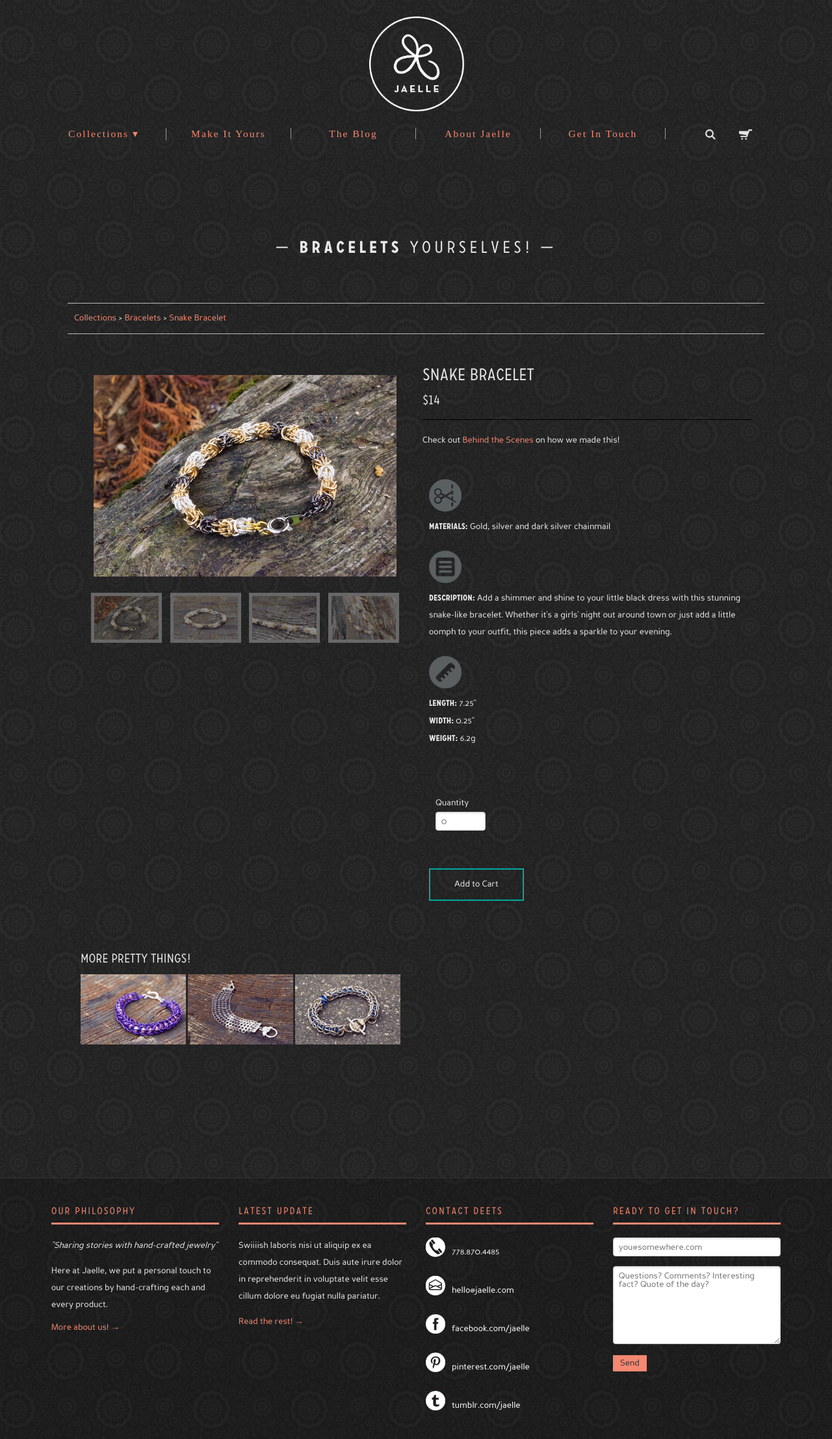
After one commit to maryngo/Jaelle, a PHP site: page /snake-bracelet.html in a window 1280 px wide. The commit adds this page. Shown: the whole page at 65% size. Run offline with PHP 8.4, Linux system fonts and the light colour scheme.

Commit message:
Created snake-bracelet html, took out box in stylesheet Changed colour of text. Added product description icons

```diff
--- a/Week 10/css/stylesheet_product.css
+++ b/Week 10/css/stylesheet_product.css
@@ -14,11 +14,13 @@ html, body {
 .content {
 	padding: 10px 30px 100px 30px;
 	margin: 0 10px;
-	background-color: rgba(255, 255, 255, 0.7);
+	/*background-color: rgba(255, 255, 255, 0.7);*/
 }
 
 .content p, h1, h2, h3 {
- 	color: #333333;
+ 	/*color: #333333;*/
+ 	color: #e8e8e8;
+
  }
 
 .category-header {
--- /dev/null
+++ b/Week 10/snake-bracelet.html
@@ -0,0 +1,285 @@
+<!DOCTYPE html>
+
+<head>
+	<meta charset = "UTF-8">
+
+	<title>Jaelle | Products</title>
+
+ 	<script src="./js/modernizr.js"></script>
+
+
+	<!-- stylesheets -->
+	<link rel="stylesheet" type="text/css" href="css/grid.css" />
+	<link rel="stylesheet" type="text/css" href="css/stylesheet.css" />
+	<link rel="stylesheet" type="text/css" href="css/stylesheet_product.css" />
+
+
+	<!-- javascrip -->
+	<!-- HTML5shiv.js from http://code.google.com/p/html5shiv/ for compatibility on older IE browsers -->
+	<script type="text/javascript" src="js/html5shiv.js"></script>
+
+	<!--[if lt IE 9]>
+	<script src="http://css3-mediaqueries-js.googlecode.com/files/css3-mediaqueries.js"></script>
+	<script src="http://html5shim.googlecode.com/svn/trunk/html5.js"></script>
+	<![endif]-->
+
+</head>
+
+<body>
+
+	<!-- row width: 90% -->
+	<div class="row ninety">
+
+		<!-- logo -->
+		<header class="twelve columns">
+			<div id="logo-container">
+				<a href="index.html"><img class="logo" src="img/logo-new.png" alt="Jaelle" /></a>
+			</div>
+		</header>
+		<!-- end logo -->
+
+		<!-- nav bar -->
+		<nav>
+			<!-- mobile: icons -->
+			<div id="mobile-icons">
+				<img src="img/nav-icon.png" id="nav-icon" alt="nav icon"/>
+				<a href="#" class="search-button">
+				<img class="search icon" src="img/search.png" alt="search" />
+				</a>
+
+				<a href="#" class="cart-button">
+					<img class="cart icon" src="img/cart.png" alt="cart" />
+				</a>
+
+				<div class="searchBox">
+					<input type="search" name="s" placeholder="Search">
+				</div>
+
+				<div class="cartBox">
+					<p>Your cart is currently empty :(</p>
+				</div>
+			</div>
+			<!-- end mobile icons -->
+
+	        <div class="two columns link drop">
+	        	<a href="#" class="primary">Collections &#x25BE;</a>
+	        	<div class="secondary-links">
+	 				<a href="#" class="secondary">Necklaces</a>
+		            <a href="collections-bracelets.html" class="secondary">Bracelets</a>
+		            <a href="#" class="secondary">Rings</a>
+		            <a href="#" class="secondary">Charms</a>
+		            <a href="#" class="secondary">Custom</a>
+		        </div>
+	        </div>
+
+	        <a href="custom.html" class="two columns link primary">Make It Yours</a>
+	        <a href="http://www.jaelledesigns.tumblr.com" class="two columns link primary">The Blog</a>
+	        <a href="about.html" class="two columns link primary">About Jaelle</a>
+	        <a href="#footer" class="two columns link primary">Get In Touch</a>
+		</nav>
+		<!-- end nav bar -->
+
+ 		<div id="search-cart" class="two columns">
+			<a href="#" class="search-button">
+			<img class="search icon" src="img/search.png" alt="search" />
+			</a>
+
+			<a href="#" class="cart-button">
+				<img class="cart icon" src="img/cart.png" alt="cart" />
+			</a>
+
+			<div class="searchBox">
+				<input type="search" name="s" placeholder="Search">
+			</div>
+
+			<div class="cartBox">
+				<p>Your cart is currently empty D:</p>
+			</div>
+		</div>
+	</div>
+	<!-- end row width 90% -->
+
+	<!-- row width 100% (auto) -->
+	<!-- <div class="row content-title-wrapper"> -->
+
+		<!-- content title -->
+		<!-- <section class="content-title">
+			<img src="http://placehold.it/1200x400" alt="placeholder"/>
+		</section> -->
+		<!-- end content title -->
+
+	<!-- </div> -->
+	<!-- end row width 100% -->
+
+
+	<!-- row width 90% -->
+	<div class="row ninety content-wrapper">
+
+		<!-- content -->
+		<section class="content">
+			<!-- CONTENT HEADER -->
+			<section class="page-title">
+				<h1 class="category-header">&mdash; <strong>Bracelets</strong> Yourselves! &mdash;</h1>
+			</section>
+			<!-- END CONTENT HEADER -->
+
+			<section class="body-content">
+				<p class="breadcrumbs">
+					<a href="../collection-bracelets.html">Collections</a> >
+					<a href="../collection-bracelets.html">Bracelets</a> >
+					<a href="#">Snake Bracelet</a>
+				</p>
+
+				<div class="row">
+					<div class="six columns">
+
+						<div class="image-gallery">
+
+							<div class="big-image">
+								<img id="one" src="img/products/Bracelet-Snake1.jpg" alt="Bracelet Image1"/>
+								<img id="two" src="img/products/Bracelet-Snake2.jpg" alt="Bracelet Image2"/>
+								<img id="three" src="img/products/Bracelet-Snake3.jpg" alt="Bracelet Image3"/>
+								<img id="four" src="img/products/Bracelet-Snake4.jpg" alt="Bracelet Image4"/>
+								<img id="default" src="img/products/Bracelet-Snake1.jpg" alt="Bracelet Image"/>
+							</div>
+
+				  			<ul>
+								<li>
+								  <a href="#one"><img src="img/products/Bracelet-Snake1.jpg" alt="Bracelet Image1" class="img-link"/></a>
+								</li>
+								<li>
+								  <a href="#two"><img src="img/products/Bracelet-Snake2.jpg" alt="Bracelet Image2" class="img-link"/></a>
+								</li>
+								<li>
+								   <a href="#three"><img src="img/products/Bracelet-Snake3.jpg" alt="Bracelet Image3" class="img-link"/></a>
+								</li>
+								<li>
+								   <a href="#four"><img src="img/products/Bracelet-Snake4.jpg" alt="Bracelet Image4" class="img-link"/></a>
+								</li>
+							</ul>
+						</div>
+
+					</div>
+
+					<div class="product-text six columns">
+						<h2 class="product-name">Snake Bracelet</h2>
+						<h3 class="product-price">$14</h3>
+
+						<p class="product-blogpost">Check out <a href="http://www.jaelledesigns.tumblr.com">Behind the Scenes</a> on how we made this!</p>
+
+						<div class="description">
+							<p class="desc-materials">
+								<img class ="specs" src="img/about/materials.png" alt="Materials Icon"/><br>
+								<strong>Materials:</strong> Gold, silver and dark silver chainmail
+							</p>
+
+							<p class="desc-detailed">
+								<img class ="specs" src="img/about/description.png" alt="Description Icon"><br>
+								<strong>Description:</strong> Add a shimmer and shine to your little black dress with this stunning snake-like bracelet. Whether it's a girls' night out around town or just add a little oomph to your outfit, this piece adds a sparkle to your evening.
+							</p>
+							<p class="desc-measure">
+								<img class ="specs" src="img/about/measurements.png" alt="Measurements Icon"><br>
+								<strong>Length:</strong> 7.25"<br>
+								<strong>Width:</strong> 0.25"<br>
+								<strong>Weight:</strong> 6.2g
+							</p>
+
+							<div class="quantity">
+								<p><label for="text">Quantity</label>
+								<input id="text" type="text" placeholder="0"></p>
+							</div>
+
+							<!-- Add to cart button -->
+							<a href=""><p class="buynow">Add to Cart</p></a>
+						</div>
+					</div>
+				</div>
+
+				<div class="row">
+					<div class="more-products six columns">
+						<h2>More Pretty Things!</h2>
+							<a href="#"><img src="img/products/More-PurpleChain.jpg" alt="Purple Chain" /></a>
+							<a href="#"><img src="img/products/More-WhiteChain.jpg" alt="White Chain" /></a>
+							<a href="#"><img src="img/products/More-SilverChain.jpg" alt="Silver Chain" /></a>
+					</div>
+				</div>
+
+			</section>
+
+		</section>
+		<!-- end content -->
+
+	</div>
+	<!-- end row width 90% -->
+
+
+	<!-- row width 90% -->
+	<div class="row footer-wrapper">
+	<footer class="row ninety" id="footer">
+			<div class="three columns">
+				<h3>Our Philosophy</h3>
+				<p class="tagline"><em>"Sharing stories with hand-crafted jewelry"</em><p>
+				<p>Here at Jaelle, we put a personal touch to our creations by hand-crafting each and every product.</p>
+				<a href="#">More about us! &rarr; </a>
+
+			</div>
+
+			<div class="three columns">
+				<h3>Latest update</h3>
+				<p>Swiiiish laboris nisi ut aliquip ex ea commodo consequat. Duis aute irure dolor in reprehenderit in voluptate velit esse cillum dolore eu fugiat nulla pariatur.<p>
+				<a href="#">Read the rest! &rarr; </a>
+			</div>
+
+			<div class="three columns contact-links">
+				<h3>Contact Deets</h3>
+				<a id="cell" href="/"></a>
+				<p id="cell-num">778.870.4485</p>
+
+				<a id="email" href="mailto:hello@jaelle.com"></a>
+				<p id="email-add"><a href="mailto:hello@jaelle.com">hello@jaelle.com</a></p>
+
+				<a id ="fb" href="#" target="_top">facebook</a>
+				<p id="fb-link">
+					<a href="http://www.facebook.com">facebook.com/jaelle</a>
+				</p>
+
+				<a id ="pntrst" href="#" target="_top">pinterest</a>
+				<p id="pinterest-link">
+					<a href="http://www.pinterest.com/jaeify">pinterest.com/jaelle</a>
+				</p>
+
+				<a id ="tmblr" href="#" target="_top">tumblr</a>
+				<p id="tumblr-link">
+					<a href="http://tumblr.com/jaelledesigns">tumblr.com/jaelle</a>
+				</p>
+			</div>
+
+			<div class="three columns">
+				<h3>Ready to get in touch?</h3>
+				<form action="form.php" method="get">
+
+					<input type="email" name="email" placeholder="you@somewhere.com" />
+					<textarea name="comments" rows="8" cols="100" placeholder="Questions? Comments? Interesting fact? Quote of the day?"></textarea>
+
+					<a href="#" class="cta-button">Send</a></form>
+			</div>
+	</footer>
+	</div>
+
+	<!-- 	<div class="js-bg-1 bg-container">
+				<h1>DIV ONE</h1>
+
+
+			<div class="js-bg-2 bg-container">
+				<h1>DIV TWO</h1>
+			</div>
+			</div>
+	 -->
+
+	<!-- HTML5shiv.js from http://code.google.com/p/html5shiv/ for compatibility on older IE browsers -->
+	<script type="text/javascript" src="./js/html5shiv.js"></script>
+	<script type="text/javascript" src="./js/jquery-1.10.2.min.js"></script>
+	<script type="text/javascript" src="./js/main.js"></script>
+</body>
+
+</html>
```
Also changed, not shown: Week 10/img/about/description.png (added), Week 10/img/about/materials.png (added), Week 10/img/about/measurements.png (added).
